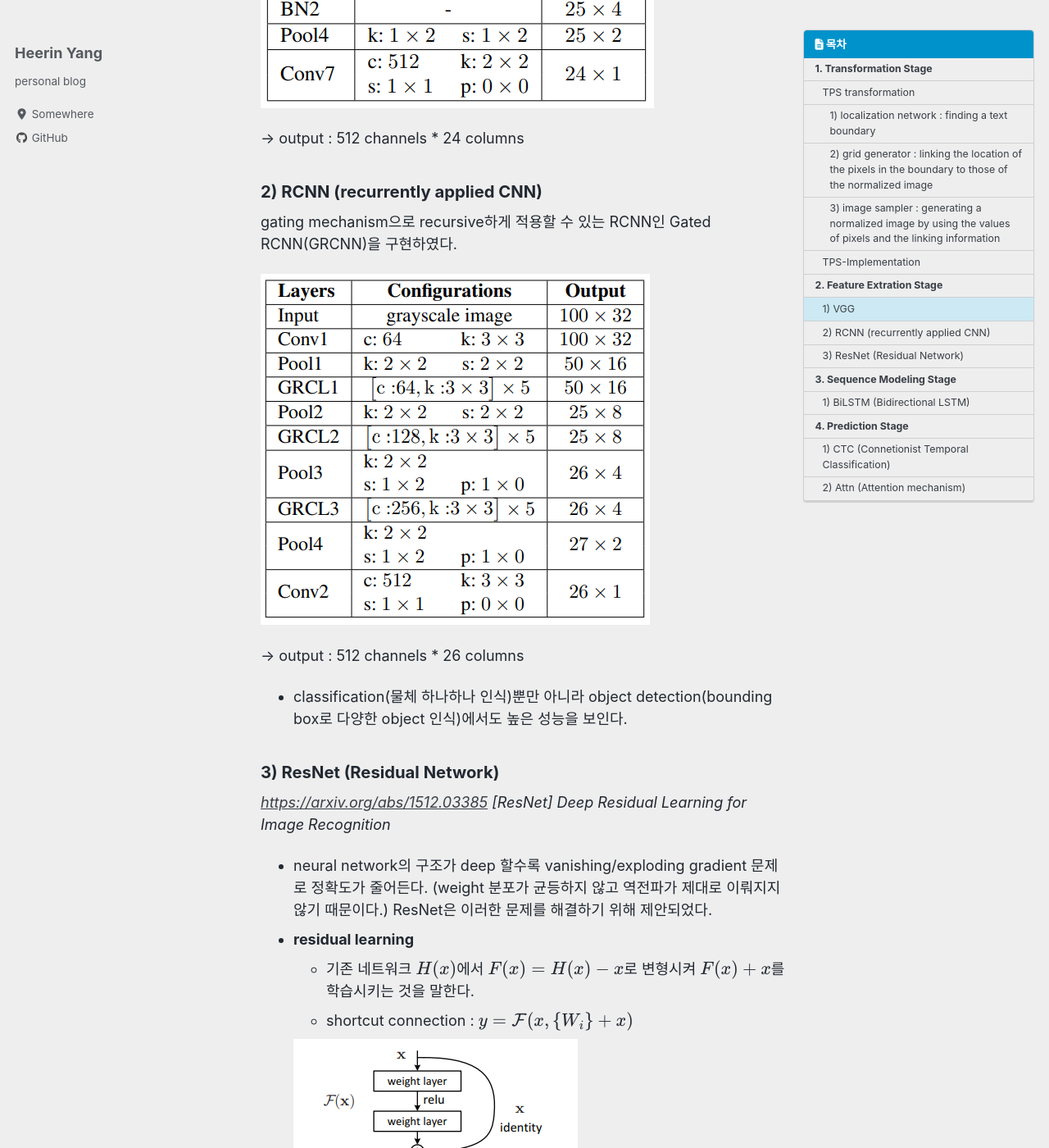
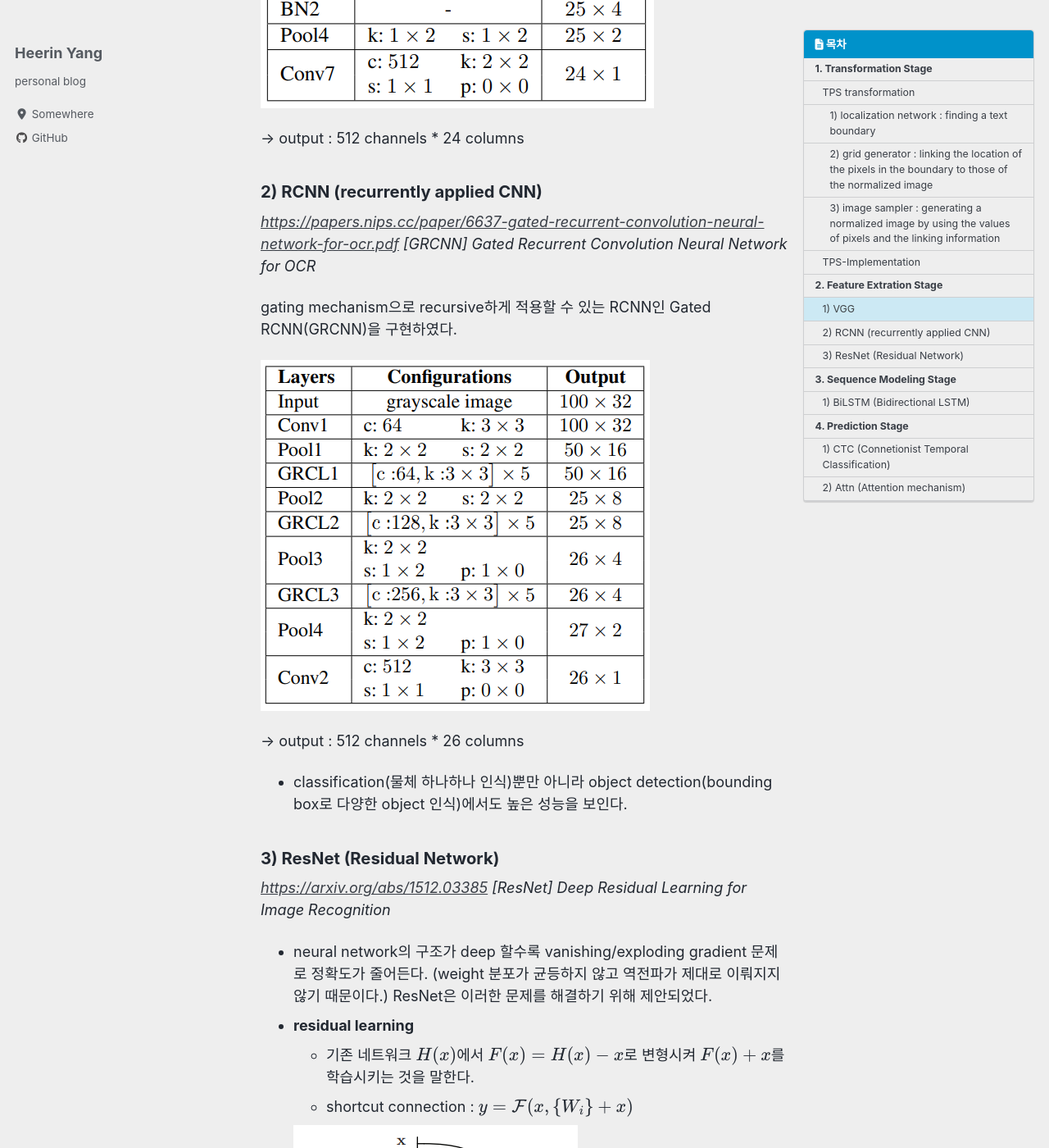
Before and after one commit to hryang06/hryang06.github.io, a Jekyll site: the page built from _posts/2020-04-09-STR-framework.md, in a window 1280 px wide and 1400 px high, scrolled down 5074 px. Shown: the whole window at 82% size. Built offline with Jekyll 4.4.1, drawn with Linux system fonts in a browser that asks for light colours; cached includes are drawn as plain includes; nearby versions of some CDN libraries; formulas are drawn with MathJax 3; some of the changed text lies outside the part shown.

Commit message:
Modify - font size / post

```diff
--- a/_posts/2020-04-09-STR-framework.md
+++ b/_posts/2020-04-09-STR-framework.md
@@ -99,6 +99,8 @@ CRNN[24], RARE[25]에서 사용한 VGG를 구현하였다.
 
 ### 2) RCNN (recurrently applied CNN)
 
+*<https://papers.nips.cc/paper/6637-gated-recurrent-convolution-neural-network-for-ocr.pdf> [GRCNN] Gated Recurrent Convolution Neural Network for OCR*
+
 gating mechanism으로 recursive하게 적용할 수 있는 RCNN인 Gated RCNN(GRCNN)을 구현하였다.
 
 ![Table 6](/assets/images/post/str/table6.PNG)
--- a/_sass/minimal-mistakes/_reset.scss
+++ b/_sass/minimal-mistakes/_reset.scss
@@ -15,7 +15,7 @@ html {
   }
 
   @include breakpoint($large) {
-    font-size: 16px; // originally 20px
+    font-size: 14px; // originally 20px
   }
 
   @include breakpoint($x-large) {
```
Also changed, not shown: other parts of _posts/2020-04-09-STR-framework.md (+2 -0 lines).
